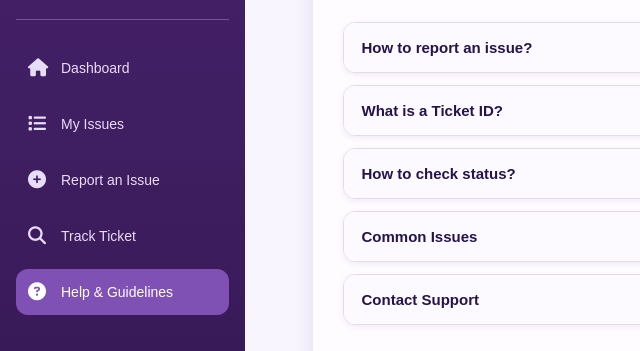
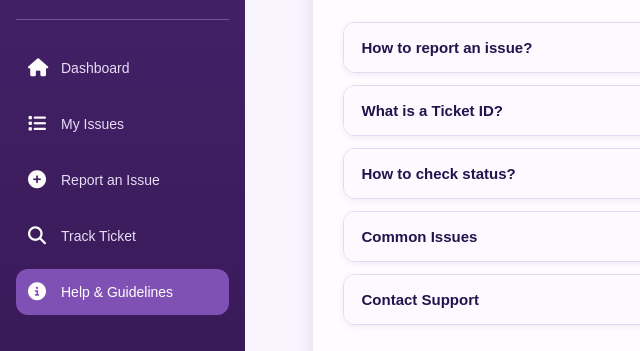
Before and after one commit to roshansaliha15/Group-Project, a plain HTML site: page help-guidelines.html in a window 1280 px wide. Shown: the part 184-535 px from the top of the page, 0-640 px from the left. Drawn offline with Linux system fonts and the light colour scheme.

Commit message:
Update sidebar navigation

```diff
--- a/help-guidelines.html
+++ b/help-guidelines.html
@@ -32,34 +32,34 @@
             </div>
 
             <!-- NAVIGATION -->
+
 <nav class="navigation">
-
-                <a href="#" class="nav-link">
-                    <i class="fa-solid fa-house"></i>
+    <a href="index.html" class="nav-link">
+        <i class="fa-solid fa-house" style="color: rgb(255, 252, 252);"></i>
         <span>Dashboard</span>
     </a>
 
-                <a href="#" class="nav-link">
-                    <i class="fa-solid fa-list"></i>
+    <a href="my-issues.html" class="nav-link">
+        <i class="fa-solid fa-list" style="color: rgb(255, 252, 252);"></i>
         <span>My Issues</span>
     </a>
 
-                <a href="#" class="nav-link">
-                    <i class="fa-solid fa-circle-plus"></i>
+    <a href="reportissue.html" class="nav-link">
+        <i class="fa-solid fa-circle-plus" style="color: rgb(255, 252, 252);"></i>
         <span>Report an Issue</span>
     </a>
 
     <a href="#" class="nav-link">
-                    <i class="fa-solid fa-magnifying-glass"></i>
+        <i class="fa-solid fa-magnifying-glass" style="color: rgb(255, 252, 252);"></i>
         <span>Track Ticket</span>
     </a>
 
     <a href="help-guidelines.html" class="nav-link active">
-    <i class="fa-solid fa-circle-question"></i>
+        <i class="fa-solid fa-circle-info" style="color: rgb(255, 252, 252);"></i>
         <span>Help & Guidelines</span>
     </a>
+</nav>
 
-            </nav>
 
             <div class="sidebar-footer">
                 <p>Learn · Report · Resolve</p>
```
Lines whose indentation alone changed are shown as unchanged.
